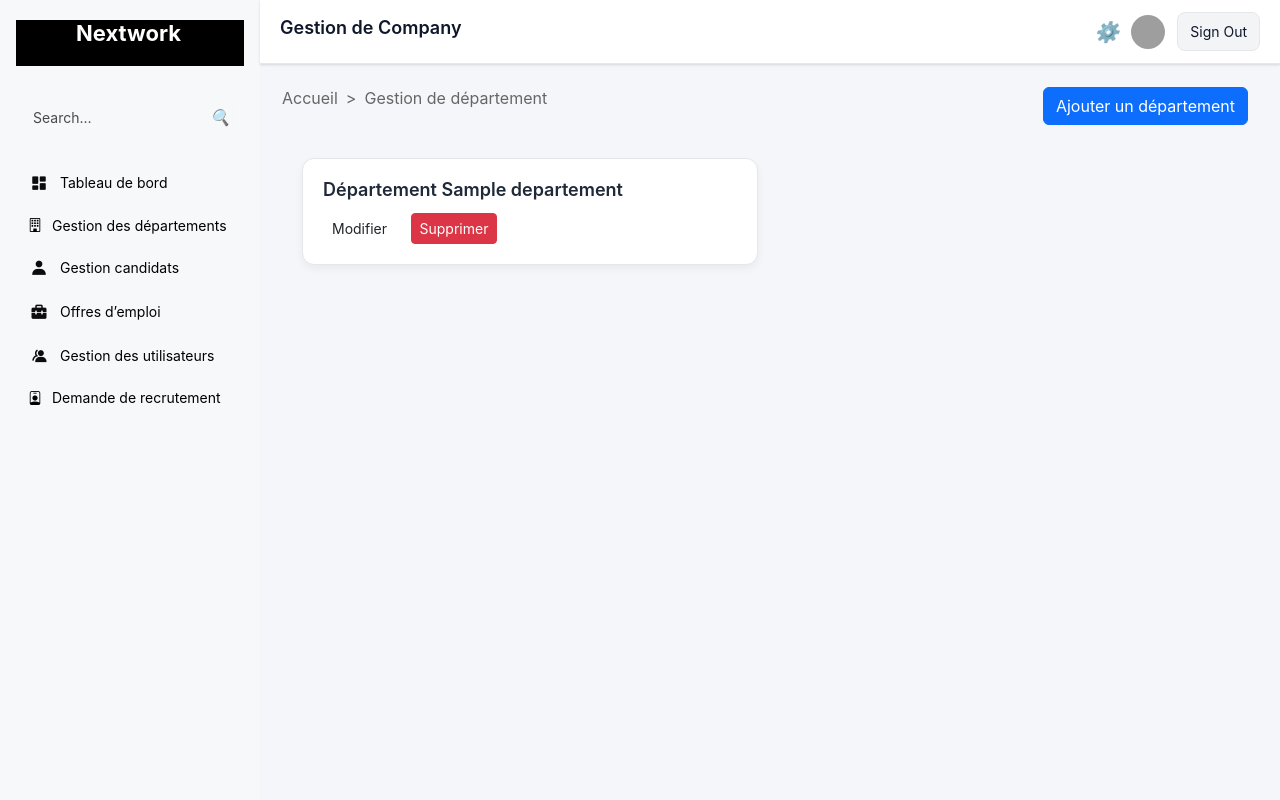
After one commit to LovaPinto/gestion_recrutement, a Symfony app: template templates/department/ajoutDepart.html.twig in a window 1280 px wide. The commit adds this page. Run offline with Twig, Linux system fonts and the light colour scheme; the template is opened without the code that fills it: most values are stand-ins (such as "Sample title", 1, 10 or a date in 2020); style sheets or scripts are compiled from the project's sources; some libraries are stand-ins or nearby versions; grey boxes are pictures that could not be loaded.

Commit message:
feat:departadd

```diff
--- /dev/null
+++ b/assets/styles/ajoutDepart.css
@@ -0,0 +1,82 @@
+.page-header {
+  display: flex;
+  justify-content: space-between;
+  align-items: center;
+  margin-bottom: 2rem;
+}
+
+.breadcrumb {
+  font-size: 0.9rem;
+  color: #666;
+}
+
+.page-actions {
+  display: flex;
+  align-items: center;
+  gap: 1rem;
+  border-radius: 20px;
+}
+
+.btn {
+   display: inline-block;
+  padding: 18px 18px;
+  font-size: 10px;
+  font-weight: 500;
+  border-radius: 20px;
+  text-decoration: none;
+  cursor: pointer;
+  border: none;
+  transition: background-color 0.2s ease, transform 0.2s ease;
+}
+
+.btn-primary {
+  background-color: #000306;
+  color: white;
+  background-size: 10px;
+
+}
+.btn-primary:hover {
+  background-color: #000000;
+  transform: scale(1.05);
+}
+
+.btn-danger {
+  background-color: #dc3545;
+  color: white;
+}
+
+.profile-icon {
+  width: 32px;
+  height: 32px;
+  border-radius: 50%;
+}
+
+.section-title {
+  font-size: 1.4rem;
+  margin-bottom: 1rem;
+  color: #333;
+}
+
+.department-grid {
+  display: grid;
+  grid-template-columns: repeat(auto-fit, minmax(300px, 1fr));
+  gap: 1.5rem;
+}
+
+.department-card {
+  background-color: white;
+  border-radius: 8px;
+  padding: 1rem;
+  box-shadow: 0 2px 4px rgba(0,0,0,0.05);
+}
+
+.department-card h3 {
+  margin-top: 0;
+  color: #222;
+}
+
+.card-actions {
+  margin-top: 1rem;
+  display: flex;
+  gap: 0.5rem;
+}
--- /dev/null
+++ b/assets/styles/formulaireAjoutDepart.css
@@ -0,0 +1,44 @@
+/* public/assets/css/departement.css */
+/* Base layout */
+.page-wrap { max-width: 960px; margin: 0 auto; padding: 24px; }
+.page-header { display: flex; justify-content: space-between; align-items: flex-start; gap: 16px; margin-bottom: 24px; }
+.pretitle { font-size: 12px; letter-spacing: .08em; color: #6b7280; text-transform: uppercase; }
+.page-title { margin: 4px 0 4px; font-size: 24px; color: #111827; }
+.page-subtitle { margin: 0; color: #4b5563; }
+
+/* Card */
+.card.form-card { background: #ffffff; border: 1px solid #e5e7eb; border-radius: 12px; padding: 20px; box-shadow: 0 4px 10px rgba(17,24,39,0.06); }
+
+/* Buttons */
+.btn { display: inline-flex; align-items: center; gap: 8px; padding: 10px 14px; border-radius: 10px; font-weight: 600; text-decoration: none; cursor: pointer; transition: .2s ease; }
+.btn-primary { background: #111827; color: #fff; border: 1px solid #111827; }
+.btn-primary:hover { background: #1f2937; border-color: #1f2937; }
+.btn-secondary { background: #374151; color: #fff; border: 1px solid #374151; }
+.btn-secondary:hover { background: #111827; border-color: #111827; }
+.btn-ghost { background: #f3f4f6; color: #1f2937; border: 1px solid #e5e7eb; }
+.btn-ghost:hover { background: #e5e7eb; }
+.btn-back .icon { font-size: 16px; line-height: 0; }
+
+/* Form */
+.dept-form { display: grid; gap: 18px; }
+.form-row label { display: block; font-weight: 600; color: #111827; margin-bottom: 8px; }
+.required { color: #ef4444; }
+.input-text { width: 100%; padding: 12px 14px; border: 1px solid #d1d5db; border-radius: 10px; font-size: 15px; color: #111827; background: #fff; }
+.input-text::placeholder { color: #9ca3af; }
+.input-text:focus { outline: none; border-color: #04040c; box-shadow: 0 0 0 3px rgba(99,102,241,0.15); }
+.form-help { margin-top: 8px; font-size: 13px; color: #6b7280; }
+.form-error { margin-top: 8px; font-size: 13px; color: #b91c1c; }
+
+/* Actions */
+.form-actions { display: flex; gap: 12px; justify-content: flex-end; margin-top: 8px; }
+
+/* Alerts */
+.alert { padding: 10px 12px; border-radius: 10px; margin-bottom: 12px; border: 1px solid; }
+.alert-success { background: #ecfdf5; color: #065f46; border-color: #10b981; }
+.alert-error, .alert-danger { background: #fef2f2; color: #991b1b; border-color: #ef4444; }
+
+/* Responsive */
+@media (max-width: 640px) {
+  .page-header { flex-direction: column; align-items: flex-start; }
+  .form-actions { justify-content: stretch; }
+}
--- /dev/null
+++ b/assets/styles/listageDepart.css
@@ -0,0 +1,59 @@
+/* Conteneur principal */
+.departement-list {
+  display: grid;
+  grid-template-columns: repeat(auto-fill, minmax(300px, 1fr));
+  gap: 24px;
+  margin-top: 30px;
+  padding: 0 20px;
+}
+
+/* Carte individuelle */
+.departement-card {
+  background-color: #ffffff;
+  border: 1px solid #e5e7eb;
+  border-radius: 12px;
+  padding: 20px;
+  box-shadow: 0 4px 8px rgba(0,0,0,0.05);
+  transition: transform 0.2s ease;
+}
+
+.departement-card:hover {
+  transform: translateY(-4px);
+}
+
+/* Titre du département */
+.departement-card h2 {
+  font-size: 18px;
+  font-weight: 600;
+  color: #1f2937;
+  margin-bottom: 12px;
+}
+
+/* Boutons */
+.btn {
+  display: inline-block;
+  padding: 8px 14px;
+  font-size: 14px;
+  border-radius: 6px;
+  text-decoration: none;
+  margin-right: 10px;
+  transition: background-color 0.1s ease;
+}
+
+.btn-sm {
+  background-color: #b9c0ce29;
+  color: rgb(4, 4, 4);
+}
+
+.btn-sm:hover {
+  background-color: #aeb2bd26;
+}
+
+.btn-danger {
+  background-color: #dc262628;
+  color: rgb(8, 8, 8);
+}
+
+.btn-danger:hover {
+  background-color: #b91c1c31;
+}
--- a/assets/styles/sidebar.css
+++ b/assets/styles/sidebar.css
@@ -45,8 +45,8 @@
 /* ========== SIDEBAR ========== */
 .sidebar {
   width: 260px;
-  background: var(--sb-bg);
-  color: var(--sb-text);
+  background-color:#f7f8fa;
+  color:black;
   padding: 20px 16px;
   display: flex;
   flex-direction: column;
@@ -57,9 +57,10 @@
   font-size: 22px;
   font-weight: 700;
   color: #fff;
-  background: transparent;
-  padding: 12px 10px 6px 10px;
-  margin: 0 4px;
+  background: black;
+  padding: 40px 40px 20px 60px;
+  margin-top: 0px;
+  padding-top: 0px;
   display: flex;
   align-items: center;
   gap: 10px;
@@ -75,13 +76,13 @@
   height: 38px;
   padding: 8px 36px 8px 12px;
   border-radius: 8px;
-  border: 1px solid rgba(255,255,255,0.15);
-  background: rgba(255,255,255,0.08);
-  color: #fff;
+  border: 1px solid rgba(10, 9, 9, 0.322);
+  background: rgba(7, 6, 6, 0.379);
+  color: #060606;
   font-size: 14px;
   outline: none;
 }
-.search-box input::placeholder{ color: rgba(255,255,255,0.7); }
+.search-box input::placeholder{ color: rgba(0, 0, 0, 0.7); }
 .icon-search {
   position: absolute;
   right: 10px;
@@ -97,10 +98,13 @@
   flex-direction: column;
   gap: 6px;
   margin-top: 8px;
+  color: #0f172a;
+
+
 }
 .menu a {
   padding: 10px 12px;
-  color: var(--sb-text);
+  color: black;
   text-decoration: none;
   border-radius: 8px;
   font-size: 14px;
@@ -354,6 +358,7 @@
   transition: background .18s ease, color .18s ease;
   line-height: 1;
   white-space: nowrap;
+  color: black;
 }
 
 .menu a .bx {
@@ -362,16 +367,17 @@
   min-width: 22px;
   text-align: center;
   opacity: .95;
-  color: #e5e7eb;
+  color: #000000;
 }
 
 .menu a:hover {
-  background: var(--sb-hover);
+  background: black;
   color: #fff;
 }
 
 .menu a:hover .bx {
   color: #fff;
+  background: #000000;
 }
 
 /* État actif de l’élément courant */
--- /dev/null
+++ b/templates/department/ajoutDepart.html.twig
@@ -0,0 +1,28 @@
+{% extends 'layout/layout_frontend/sidebar.html.twig' %}
+
+{% block title %}Gestion des départements{% endblock %}
+
+{% block body %}
+  <div class="page-header">
+      <nav class="breadcrumb">
+        <span>Accueil</span> &gt; <span>Gestion de département</span>
+      </nav>
+    <div class="page-actions">
+      <button class="btn btn-primary" onclick="window.location.href='{{ path('formulaire_departement') }}'">Ajouter un département
+      </button>
+    </div>
+  </div>
+
+<div class="departement-list">
+  {% for departement in departements %}
+    <div class="departement-card">
+      <h2>Département {{ departement.departmentName }}</h2>
+      <a href="#" class="btn btn-sm">Modifier</a>
+      <a href="#" class="btn btn-sm btn-danger">Supprimer</a>
+    </div>
+  {% else %}
+    <p>Aucun département enregistré.</p>
+  {% endfor %}
+</div>
+
+{% endblock %}
--- a/templates/department/menu.html.twig
+++ b/templates/department/menu.html.twig
@@ -1,7 +1,8 @@
 <aside class="sidebar">
-  <h2 class="brand">Nextwork</h2>
 
+<h2 class="brand">Nextwork</h2>
   <div class="search-box">
+
     <input type="text" placeholder="Search…" />
     <i class="icon-search">🔍</i>
   </div>
@@ -12,7 +13,7 @@
       <span>Tableau de bord</span>
     </a>
 
-    <a href="#" class="active" aria-current="page">
+    <a href="{{path ('app_department_ajout')}}" class="" aria-current="page">
       <i class="bi bi-building"></i>
       <span>Gestion des départements</span>
     </a>
--- a/templates/layout/layout_frontend/sidebar.html.twig
+++ b/templates/layout/layout_frontend/sidebar.html.twig
@@ -4,6 +4,9 @@
     <meta charset="UTF-8">
     <title>{% block title %}Nextwork{% endblock %}</title>
     <link rel="stylesheet" href="{{ asset('styles/sidebar.css') }}">
+    <link rel="stylesheet" href="{{ asset('styles/formulaireAjoutDepart.css') }}">
+  <link rel="stylesheet" href="{{ asset('styles/ajoutDepart.css') }}">
+  <link rel="stylesheet" href="{{ asset('styles/listageDepart.css') }}">
     <link href='https://unpkg.com/boxicons@2.1.4/css/boxicons.min.css' rel='stylesheet'>
     <link href="https://cdn.jsdelivr.net/npm/bootstrap-icons@1.11.3/font/bootstrap-icons.min.css" rel="stylesheet">
     <link href="https://cdn.jsdelivr.net/npm/bootstrap@5.3.0/dist/css/bootstrap.min.css" rel="stylesheet">
```
Also changed, not shown: src/Controller/DepartmentController.php (+36 -1 lines), src/Form/DepartmentType.php (added, +27 -0 lines), templates/department/formulaireAjoutDepart.html.twig (added, +50 -0 lines).
